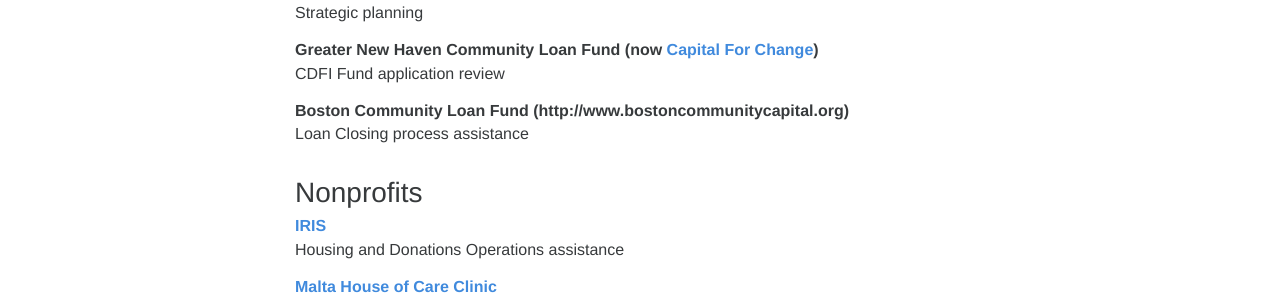
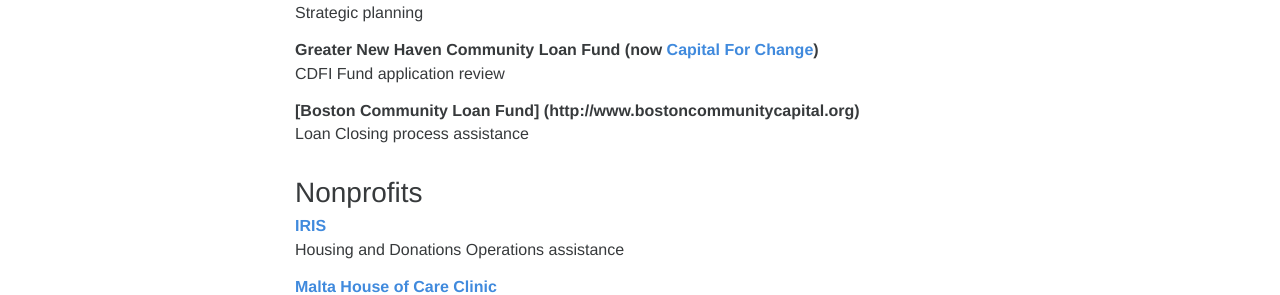
Before and after one commit to ClaireMorduch/clairemorduch, a Jekyll site: the page built from clients.md, in a window 1280 px wide. Shown: the part 873-1168 px from the top of the page. Built offline with Jekyll 4.4.1, drawn with Linux system fonts in a browser that asks for light colours.

```diff
--- a/clients.md
+++ b/clients.md
@@ -27,7 +27,7 @@ Strategic planning
 ##### Greater New Haven Community Loan Fund (now [Capital For Change](http://www.capitalforchange.org))
 CDFI Fund application review
 
-##### Boston Community Loan Fund (http://www.bostoncommunitycapital.org)
+##### [Boston Community Loan Fund] (http://www.bostoncommunitycapital.org)
 Loan Closing process assistance
 
 
```
